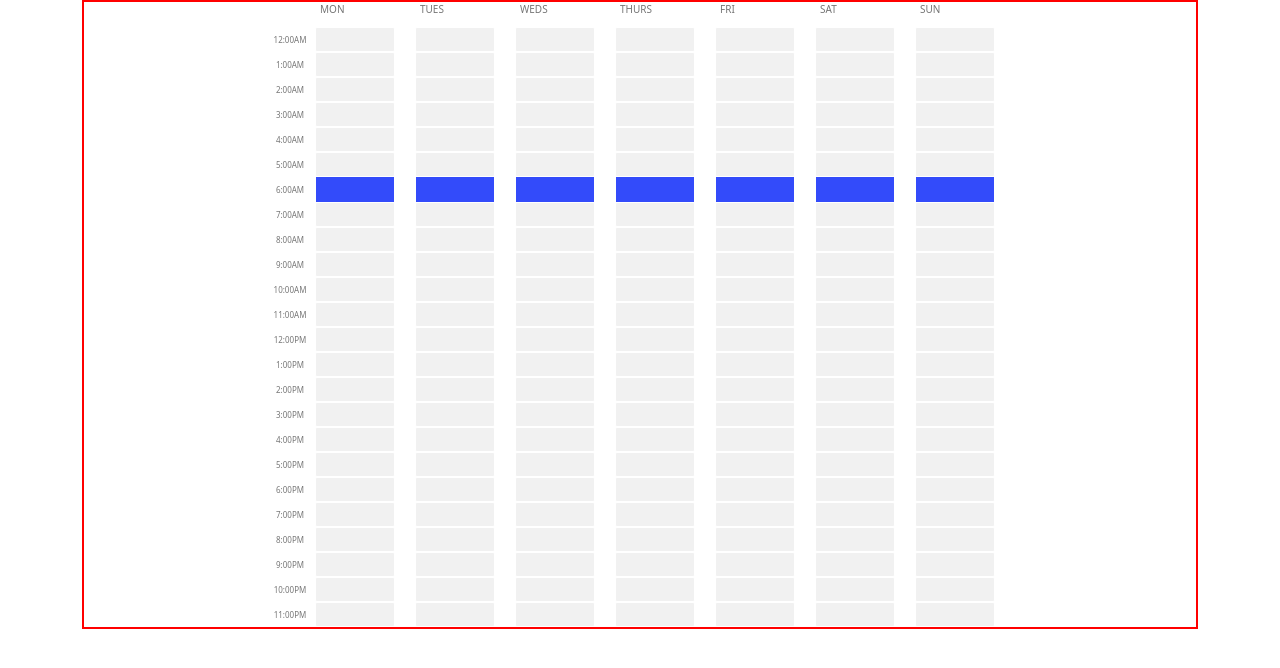
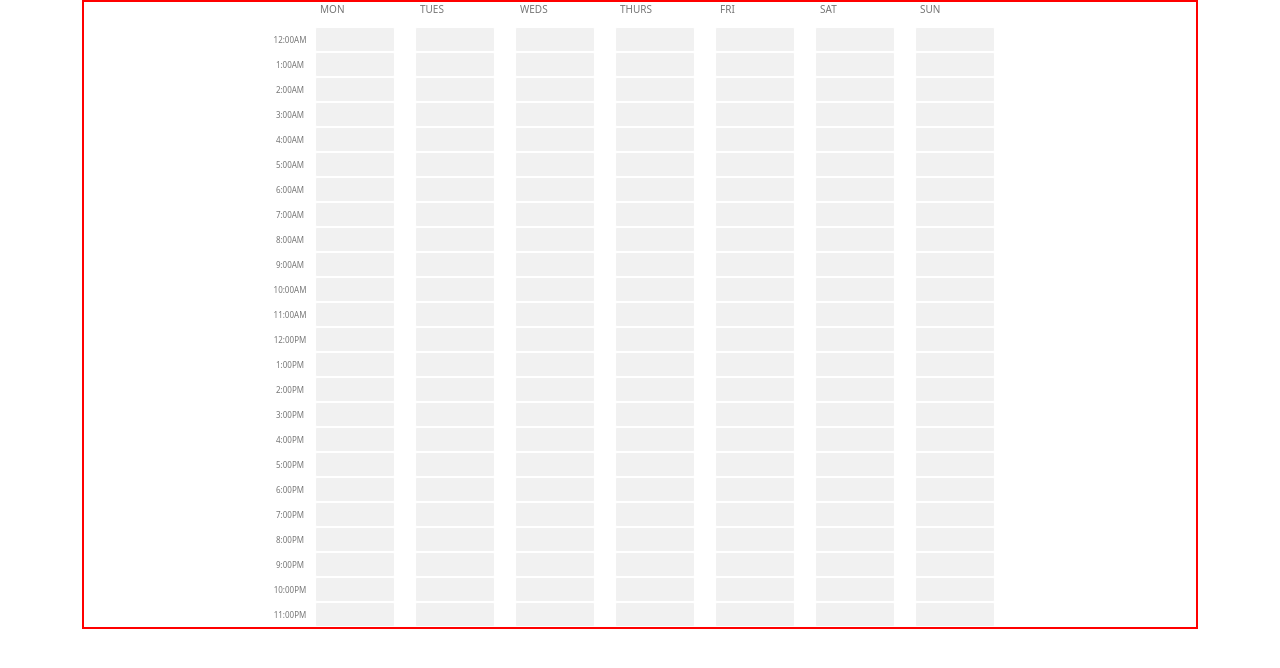
Before and after one commit to AmanWebDev2/Intercom-Matching-System-Time-Table, a React (Vite) app: page / in a window 1280 px wide. Shown: the top 668 px of the page. Built offline with nearby package versions, Linux system fonts and the light colour scheme.

Commit message:
added some methods and ui

```diff
--- a/src/components/time-table/TimeTableGrid.jsx
+++ b/src/components/time-table/TimeTableGrid.jsx
@@ -1,15 +1,56 @@
 import { useEffect, useState } from 'react'
-import { createData } from './timeTableData'
+import { createData, mergeConsecutiveSchedules } from './timeTableData'
 import "./timeTable.css";
 
 const TimeTableGrid = () => {
   const [schedule,setSchedule] = useState([]);
+  const [matchingSchedule,setMatchingSchedule] = useState([]);
+
   useEffect(()=>{
     const data = createData();
     setSchedule(data);
-    console.log(data)
   },[]);
 
+  useEffect(()=>{
+    console.log(matchingSchedule)
+  },[matchingSchedule]);
+
+  const handleSelectSchedule=(e,selecedSchedule)=>{
+    if(matchingSchedule.length==0){
+      setMatchingSchedule([selecedSchedule]);
+      return;
+    }
+    const isAlreadyExist = matchingSchedule.find((schedule) => schedule.start_minute == selecedSchedule.start_minute);
+
+    if(isAlreadyExist) {
+      let filteredSchedule = matchingSchedule.filter((schedule) => (schedule.start_minute !== selecedSchedule.start_minute) && (schedule.end_minute !== selecedSchedule.end_minute));
+      setMatchingSchedule([...filteredSchedule]);
+    }else {
+      // check if selection is consecutive
+      const sch = [...matchingSchedule,selecedSchedule];
+      const data = mergeConsecutiveSchedules(sch);
+      setMatchingSchedule(data);
+    }
+
+  }
+
+  const handleIsActive=(data)=>{
+    if(matchingSchedule.length==0){
+      return false;
+    }
+    const isFound = matchingSchedule.find((sch)=>sch?.start_minute === data?.start_minute);
+    if(isFound) {
+      return true;
+    }else {
+      return false;
+    }
+  }
+
+
+
+  const gridItemSelectionLogic=(schedule,day)=> {
+   return `${day} ${schedule.readableStartTime}-${schedule.readableEndTime}`
+  }
 
   return (
     <main className='grid-time-matching'>
@@ -36,10 +77,12 @@ const TimeTableGrid = () => {
               {
                 data.time.map((min,i)=>{
                   return(
-                    <div key={i} className={`timetable-editor-grid-item ${i==6 && 'active'}`}>
-                      <span className="timetable-editor-grid-item-hover-text">
+                    <div key={i} className={`timetable-editor-grid-item ${handleIsActive(min) && 'active'}`} onClick={(e)=>{handleSelectSchedule(e,{day:data.day,...min})}}>
+                      {handleIsActive(min) ?
+                        gridItemSelectionLogic(min,data.day)
+                      :<span className="timetable-editor-grid-item-hover-text">
                         {`${data.day} ${min.readableStartTime}`}
-                      </span>
+                      </span>}
                     </div>
                   )
                 })
--- a/src/components/time-table/timeTableData.js
+++ b/src/components/time-table/timeTableData.js
@@ -1,6 +1,6 @@
 const day = ["Mon", "Tues", "Weds", "Thurs", "Fri", "Sat", "Sun"];
 
-export function createData() {
+function createData() {
     const finalData = [];
     const minInADay = 24 * 60;
 
@@ -35,9 +35,77 @@ export function createData() {
     return finalData;
   }
 
+  function mergeConsecutiveSchedules(schedules) {
+    if (schedules.length <= 1) {
+      return schedules; // No need to merge if there's only one or no schedule
+    }
+
+    // Sort schedules based on start_minute
+    const sortedSchedules = schedules.slice().sort((a, b) => a.start_minute - b.start_minute);
+
+    const mergedSchedules = [];
+    let currentSchedule = { ...sortedSchedules[0] };
+
+    for (let i = 1; i < sortedSchedules.length; i++) {
+      const nextSchedule = sortedSchedules[i];
+
+      if (
+        currentSchedule.day === nextSchedule.day &&
+        currentSchedule.end_minute >= nextSchedule.start_minute
+      ) {
+        // Merge overlapping or consecutive schedules
+        currentSchedule.end_minute = Math.max(currentSchedule.end_minute, nextSchedule.end_minute);
+        currentSchedule.readableEndTime = nextSchedule.readableEndTime;
+      } else {
+        // Non-consecutive or different day, push the current schedule and update currentSchedule
+        mergedSchedules.push(currentSchedule);
+        currentSchedule = { ...nextSchedule };
+      }
+    }
+
+    // Push the last schedule after the loop
+    mergedSchedules.push(currentSchedule);
+
+    return mergedSchedules;
+  }
+
+  function splitSchedules(schedules) {
+    const splitSchedules = [];
+
+    for (const schedule of schedules) {
+      const duration = schedule.end_minute - schedule.start_minute;
+
+      if (duration === 60) {
+        splitSchedules.push(schedule);
+      } else {
+        // Split the schedule into multiple 60-minute schedules
+        let currentStartMinute = schedule.start_minute;
+        let currentEndMinute = currentStartMinute + 60;
+
+        while (currentEndMinute <= schedule.end_minute) {
+          splitSchedules.push({
+            day: schedule.day,
+            start_minute: currentStartMinute,
+            end_minute: currentEndMinute,
+            readableStartTime: formatReadableTime(currentStartMinute),
+            readableEndTime: formatReadableTime(currentEndMinute),
+          });
+
+          currentStartMinute = currentEndMinute;
+          currentEndMinute += 60;
+        }
+      }
+    }
+
+    return splitSchedules;
+  }
+
+
   function formatReadableTime(minutes) {
     const adjustedMinutes = minutes % (24 * 60); // Ensure minutes stay within a single day
     const hour = Math.floor(adjustedMinutes / 60) % 12 || 12;
     const period = adjustedMinutes < 720 ? 'AM' : 'PM';
     return `${hour}:${(adjustedMinutes % 60).toString().padStart(2, '0')}${period}`;
   }
+
+  export { formatReadableTime,mergeConsecutiveSchedules,createData,splitSchedules }
```
